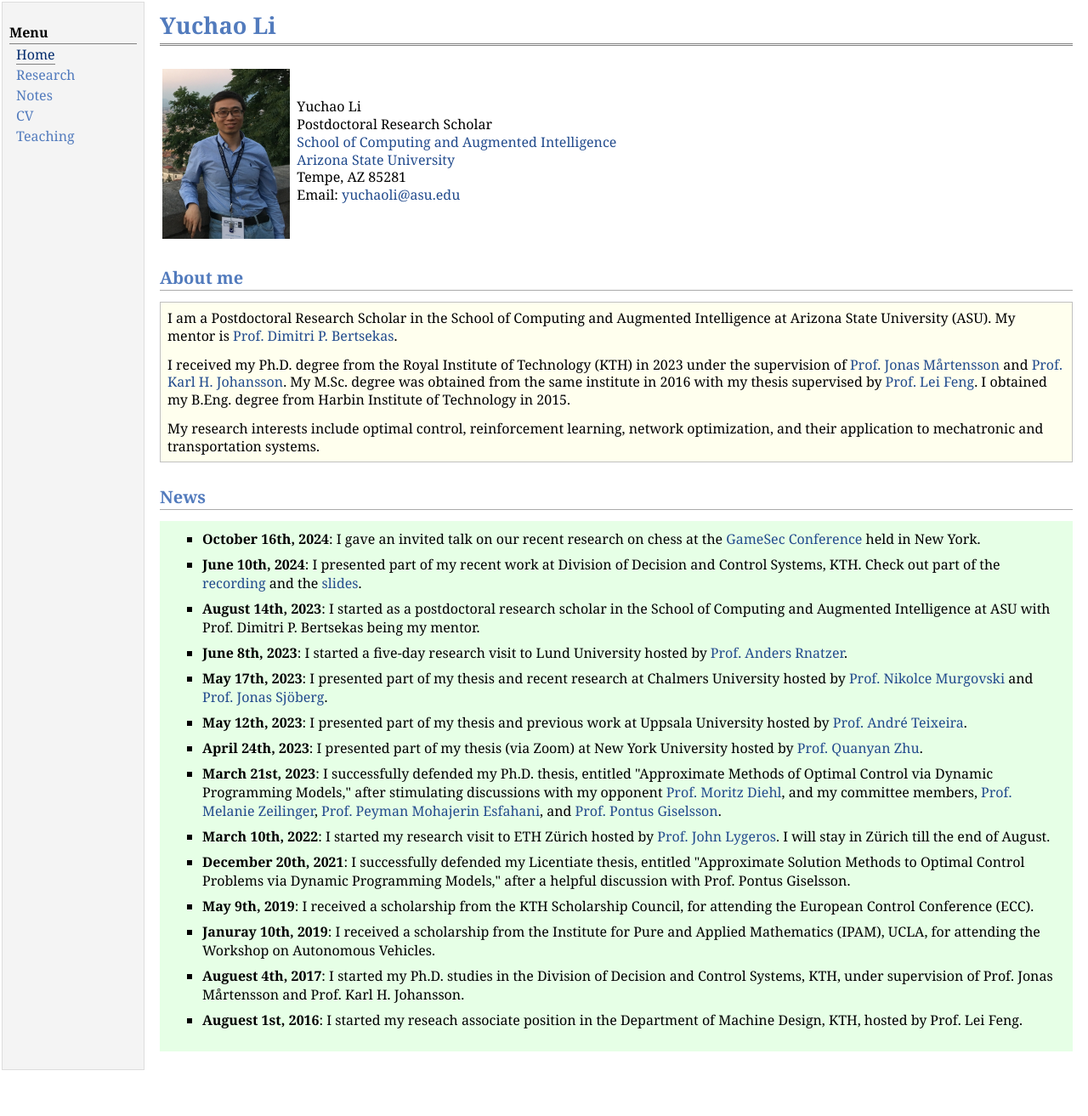
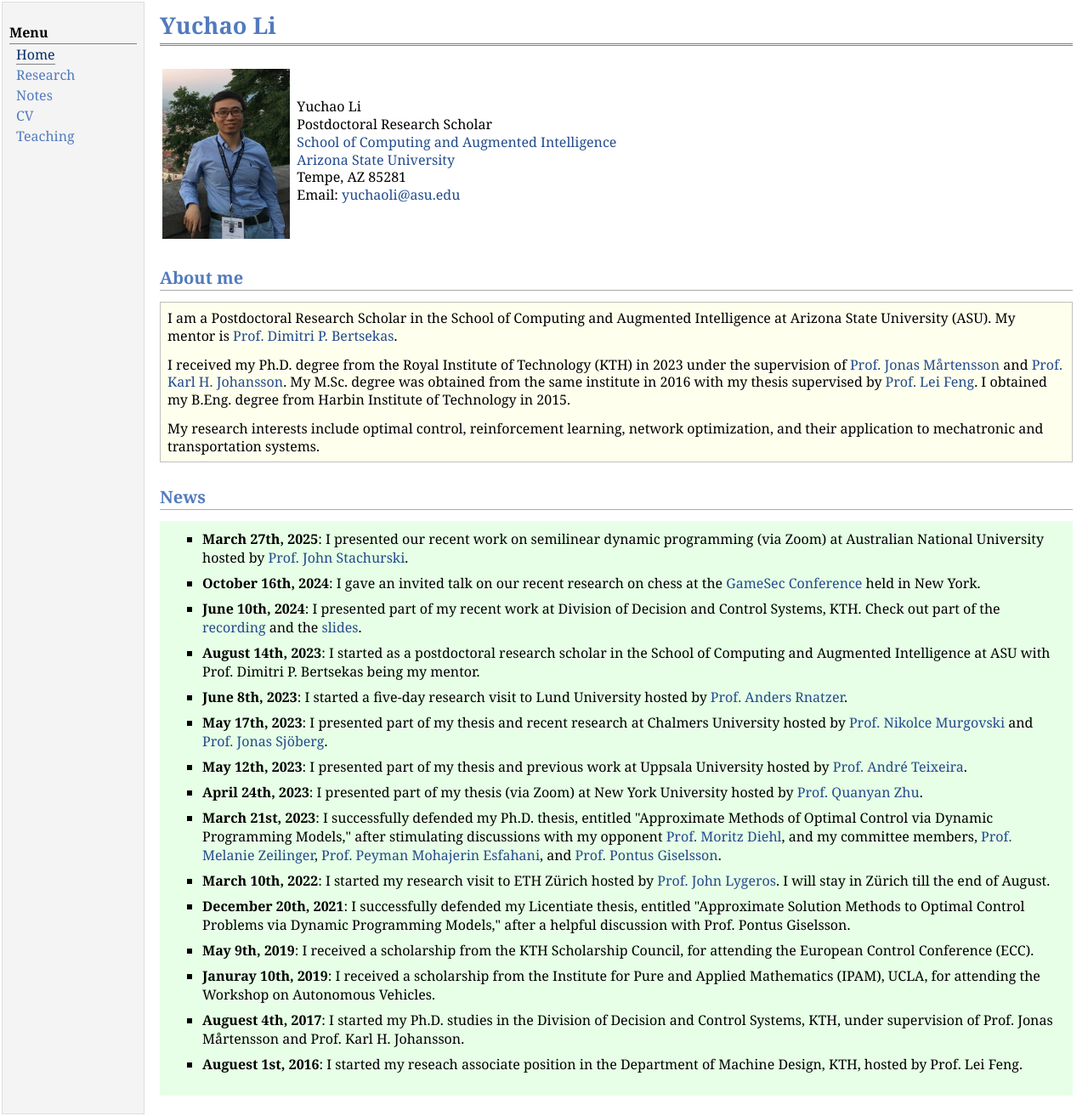
Before and after one commit to yuchaotaigu/yuchaotaigu.github.io, a Jekyll site: the page index.html, which Jekyll copies as it is, in a window 1280 px wide. Shown: the whole page at 85% size. Built offline with Jekyll 4.4.1, drawn with Linux system fonts in a browser that asks for light colours; comment, search, counter and statistics services are not loaded; before the commit the page ends 1261 px from its top, so only the background shows below that.

Commit message:
talk anu

```diff
--- a/index.html
+++ b/index.html
@@ -51,6 +51,8 @@ Email: <a href="mailto:yuchaoli@asu.edu">yuchaoli@asu.edu</a><br /></p>
 <div class="infoblock">
 <div id="demobox">
 <ul>
+<li><b>March 27th, 2025</b>: I presented our recent work on semilinear dynamic programming (via Zoom) at Australian National University hosted by <a href="https://johnstachurski.net">Prof. John Stachurski</a>.
+  </li>
   <li><b>October 16th, 2024</b>: I gave an invited talk on our recent research on chess at the <a href="https://www.gamesec-conf.org/program.php">GameSec Conference</a> held in New York.
   </li>
   <li><b>June 10th, 2024</b>: I presented part of my recent work at Division of Decision and Control Systems, KTH. Check out part of the <a href="https://drive.google.com/file/d/1TLyZqxkuKMUVFvmkJujg9TFuo6bbzzKe/view?usp=drive_link">recording</a> and the <a href="research/MPC_AI_Slides_KTH_0610.pdf">slides</a>.
```
